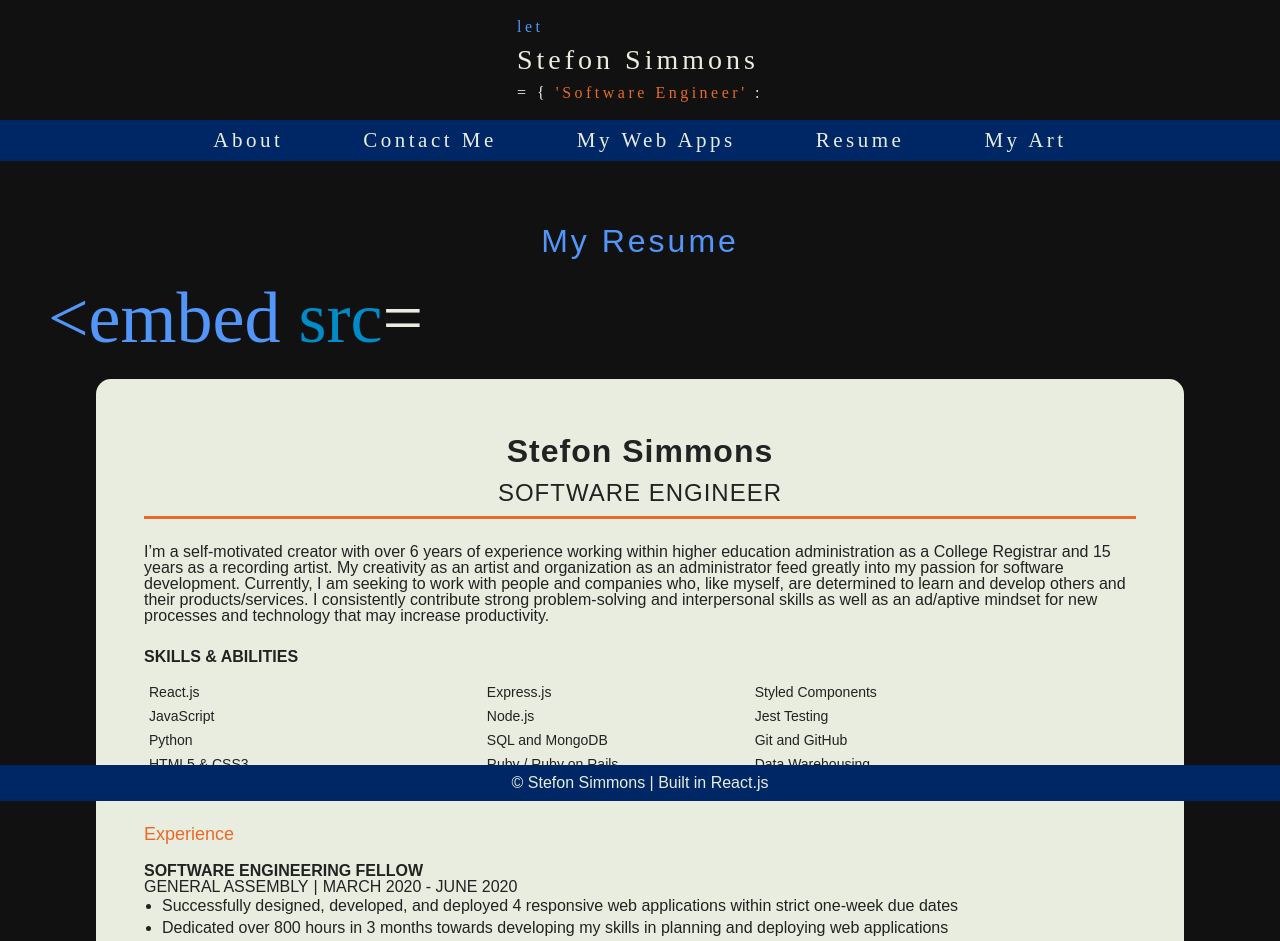
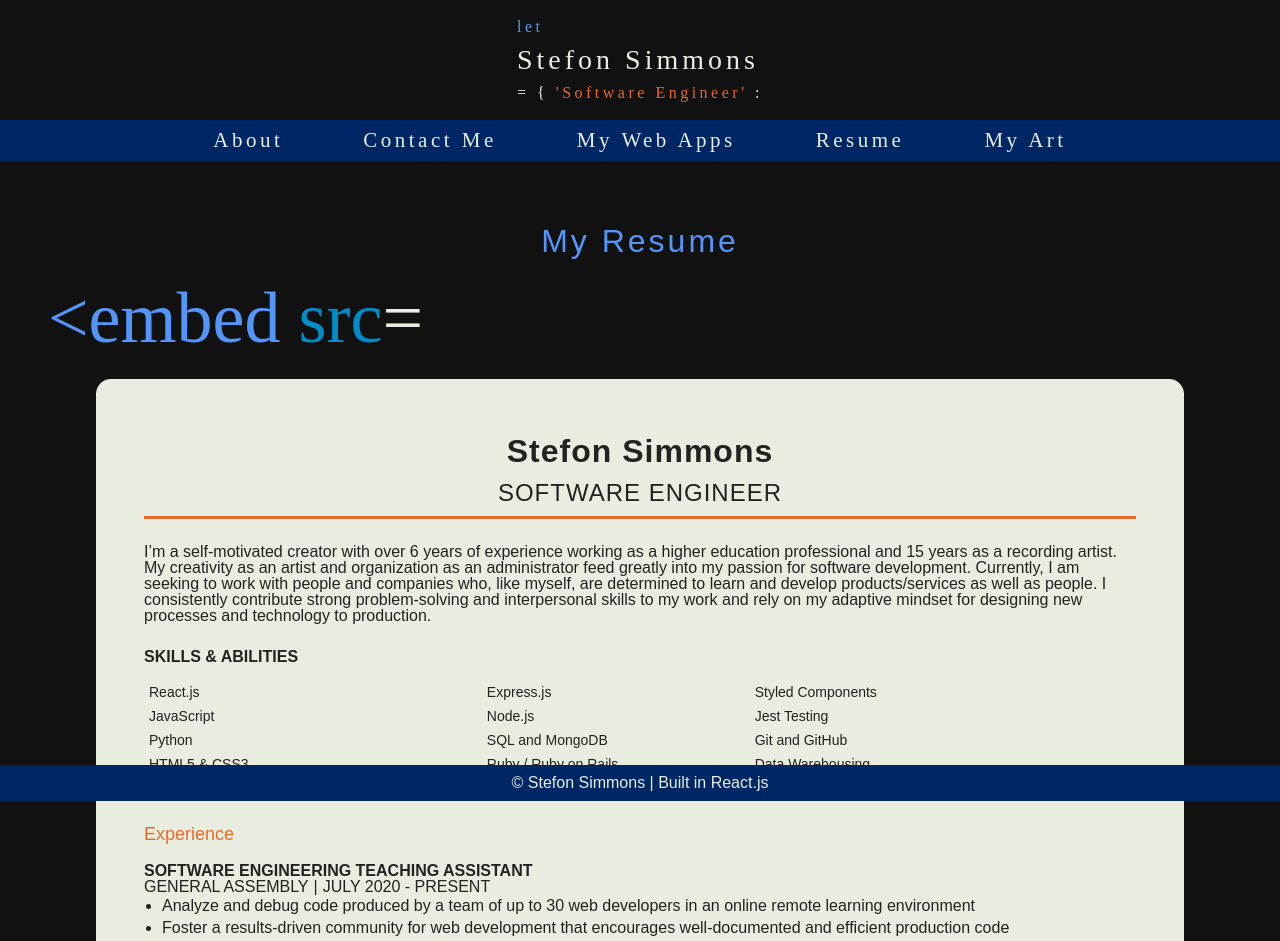
Before and after one commit to StefonSimmons/portfolio, a React (Create React App) app in the folder portfolio_app/: page /resume in a window 1280 px wide. Shown: the top 941 px of the page. Built offline with nearby package versions, Linux system fonts and the light colour scheme.

Commit message:
updated experience section of resume

```diff
--- a/portfolio_app/src/components/Resume/BrandStatement.js
+++ b/portfolio_app/src/components/Resume/BrandStatement.js
@@ -4,8 +4,7 @@ export default function BrandStatement() {
   return (
     <>
       <p>
-        I’m a self-motivated creator with over 6 years of experience working within higher education administration as a College Registrar and 15 years as a recording artist. My creativity as an artist and organization as an administrator feed greatly into my passion for software development. Currently, I am seeking to work with people and companies who, like myself, are determined to learn and develop others and their products/services. I consistently contribute strong problem-solving and interpersonal skills as well as an ad/aptive mindset for new processes and technology that may increase productivity.
-      </p>
+      I’m a self-motivated creator with over 6 years of experience working as a higher education professional and 15 years as a recording artist. My creativity as an artist and organization as an administrator feed greatly into my passion for software development. Currently, I am seeking to work with people and companies who, like myself, are determined to learn and develop products/services as well as people. I consistently contribute strong problem-solving and interpersonal skills to my work and rely on my adaptive mindset for designing new processes and technology to production.      </p>
     </>
   )
 }
--- a/portfolio_app/src/data/experience-data.js
+++ b/portfolio_app/src/data/experience-data.js
@@ -1,15 +1,24 @@
 // an object array of each job
   // title, company, start date, end date, an array of items
   // the array comes from a paragraph parsed by a period '.'
+
+const softwareEngTAPhrases =
+  "Analyze and debug code produced by a team of up to 30 web developers in an online remote learning environment; Foster a results-driven community for web development that encourages well-documented and efficient production code; Teach web developers the basic implementation of HTML, CSS, JavaScript, React, Ruby on Rails, MongoDB and SQL"
 
 const softwareEngPhrases =
   "Successfully designed, developed, and deployed 4 responsive web applications within strict one-week due dates; Dedicated over 800 hours in 3 months towards developing my skills in planning and deploying web applications; Leveraged fluent knowledge of HTML, CSS, JavaScript, React, Ruby, MongoDB and API calls in order to build well-documented professional and dynamic full-stack web applications"
 
 const registrarPhrases =
-  "Created a system that consolidates the time it takes to track and report attendance for an average annual enrollment of 270 students by using MS Excel formulas, Word, SQL Server and SQL Reporting tools;Designed the student and faculty-facing student and faculty portal using HTML and in-line CSS;Developed an interdepartmental Excel workbook via OneDrive that calculates and forecasts an average of $100,000 per year in expected veteran educational payments to the school;Optimized student enrollment data collection procedures for productive analysis and reporting to accreditors as well as institutional, state and federal governing bodies;Trained students, staff and faculty on how to navigate and use the student portal and student information system;Resolved technical issues for students, faculty and staff to maintain production of services;Advised a diverse faculty and student body regarding academic options and requirements;Pioneered the implementation of NSC eTranscript and Student Tracker services for the institution"
+  "Created a system that consolidates the time it takes to track and report attendance for an average annual enrollment of 270 students by using MS Excel formulas, Word, SQL Server and SQL Reporting tools;Designed the student and faculty-facing student and faculty portal using HTML and in-line CSS;Developed an interdepartmental Excel workbook via OneDrive that calculates and forecasts an average of $100,000 per year in expected veteran educational payments to the school;Optimized student enrollment data collection procedures for productive analysis and reporting to accreditors as well as institutional, state and federal governing bodies; Resolved technical issues for students, faculty and staff to maintain production of services; Pioneered the implementation of NSC eTranscript and Student Tracker services for the institution"
 
 
 const experience = [{
+  title: "software engineering teaching assistant",
+  business: "GENERAL ASSEMBLY",
+  startDate: "July 2020",
+  endDate: "Present",
+  phrases: softwareEngTAPhrases
+}, {
   title: "software engineering fellow",
   business: "GENERAL ASSEMBLY",
   startDate: "March 2020",
```
